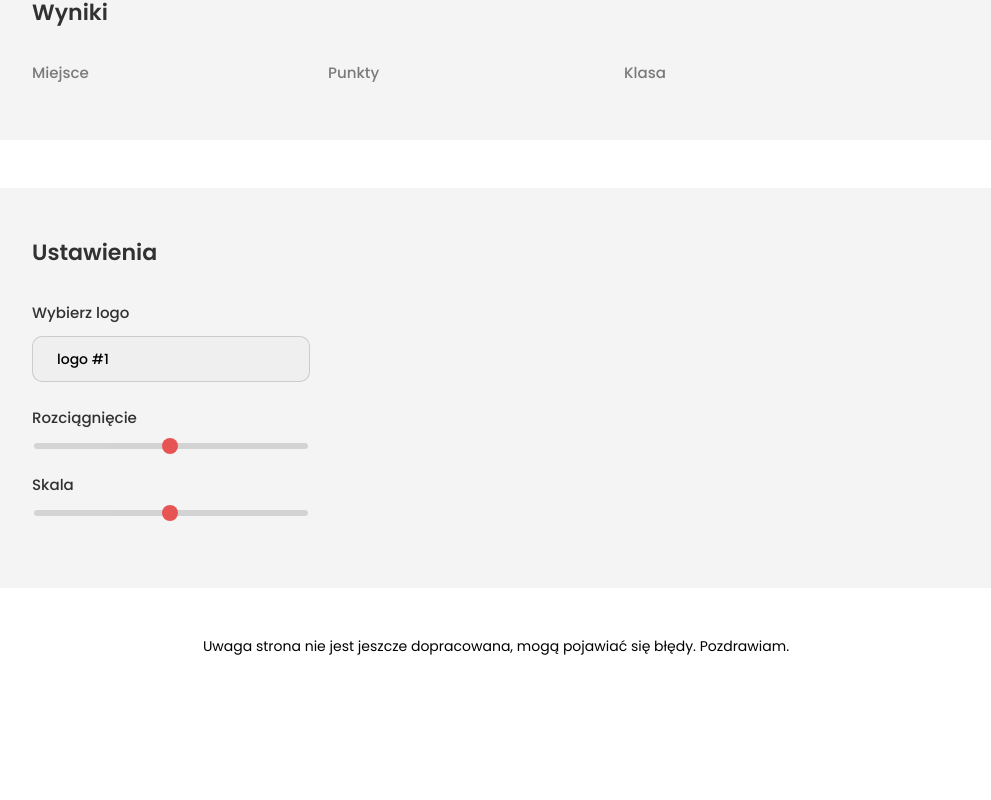
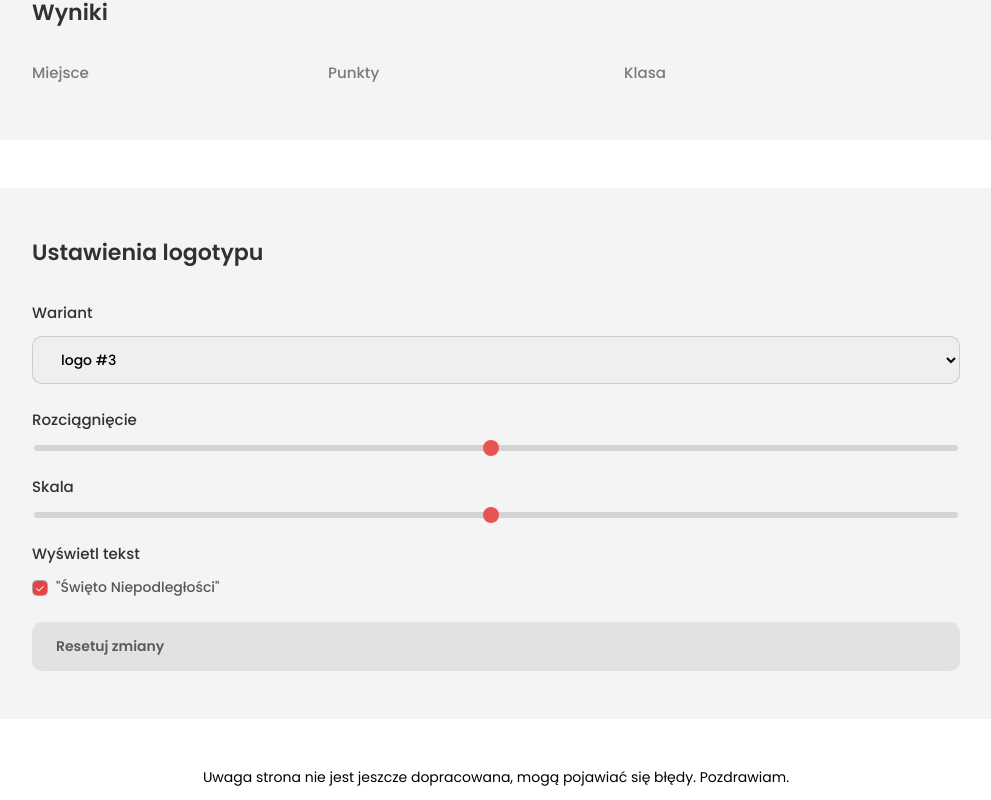
Before and after one commit to Just-xx/konkurs-site, a React (Vite) app: page / in a window 1280 px wide. Shown: the part 668-1468 px from the top of the page, without its empty margins (144-1135 px from the left). Before the commit the page ends 1333 px from the top, so only its background shows below. Built offline with nearby package versions, Linux system fonts and the light colour scheme.

Commit message:
added config section

```diff
--- a/src/components/Cards/ConfigCard/ConfigCard.css
+++ b/src/components/Cards/ConfigCard/ConfigCard.css
@@ -0,0 +1,3 @@
+.config-form {
+  width: 100%;
+}
--- a/src/components/Cards/ConfigCard/ConfigCard.jsx
+++ b/src/components/Cards/ConfigCard/ConfigCard.jsx
@@ -3,25 +3,45 @@ import "./ConfigCard.css";
 import Card from "../Card/Card";
 import { useState } from "react";
 import { useConfig } from "../../../hooks/useConifg";
+import Button from "../../Button/Button";
+import { useEffect } from "react";
+import { DEFAULT_CONFIG } from "../../../utils/defaultConfig";
 
 export default function ConfigCard() {
-  const [selected, setSelected] = useState("logo1");
-  const [scaleX, setScaleX] = useState(50);
-  const [size, setSize] = useState(50);
-  const [text, setText] = useState(true);
+  const [selected, setSelected] = useState(DEFAULT_CONFIG.selected);
+  const [scaleX, setScaleX] = useState(DEFAULT_CONFIG.scaleX);
+  const [size, setSize] = useState(DEFAULT_CONFIG.size);
+  const [text, setText] = useState(DEFAULT_CONFIG.text);
 
   const handleChange = (e, setFunc) => {
     setFunc(e.target.value);
   };
 
-  useConfig({ selected, scaleX, size });
+  const handleReset = (e) => {
+    setSelected(DEFAULT_CONFIG.selected);
+    setScaleX(DEFAULT_CONFIG.scaleX);
+    setSize(DEFAULT_CONFIG.scaleX);
+    setText(DEFAULT_CONFIG.text);
+  };
+
+  const { getConfig } = useConfig({ selected, scaleX, size, text });
+
+  useEffect(() => {
+    const storageConfig = getConfig();
+    if (storageConfig) {
+      setSelected(storageConfig.selected)
+      setScaleX(storageConfig.scaleX)
+      setSize(storageConfig.size)
+      setText(storageConfig.text)
+    }
+  }, [])
 
   return (
     <Card>
       <div className="config-wrapper">
-        <h1>Ustawienia</h1>
-        <form action="">
-          <label htmlFor="logo-variant">Wybierz logo</label>
+        <h1>Ustawienia logotypu</h1>
+        <form className="config-form" onSubmit={(e) => e.preventDefault()}>
+          <label htmlFor="logo-variant">Wariant</label>
           <select
             value={selected}
             onChange={(e) => handleChange(e, setSelected)}
@@ -52,8 +72,23 @@ export default function ConfigCard() {
             value={size}
             onChange={(e) => handleChange(e, setSize)}
           />
-          {/* <label htmlFor="text">Tekst</label>
-          <input type="checkbox" name="text" id="text" /> */}
+          <label htmlFor="text">Wyświetl tekst</label>
+          <div className="checkbox">
+            <div className="input-checkbox">
+              <input
+                type="checkbox"
+                name="text"
+                id="text"
+                checked={text}
+                onChange={() => setText(!text)}
+              />
+              <i className="fa-solid fa-check"></i>
+            </div>
+            <label htmlFor="text">"Święto Niepodległości"</label>
+          </div>
+          <Button secondary onClick={handleReset}>
+            Resetuj zmiany
+          </Button>
         </form>
       </div>
     </Card>
--- a/src/components/Logos/HeroLogo/HeroLogo.jsx
+++ b/src/components/Logos/HeroLogo/HeroLogo.jsx
@@ -6,19 +6,21 @@ import logo3 from "../../../assets/logo3.png";
 import { useState, useEffect } from "react";
 import { useConfig } from "../../../hooks/useConifg";
 import { motion } from "framer-motion";
+import { AnimatePresence } from "framer-motion";
+import { DEFAULT_CONFIG } from "../../../utils/defaultConfig";
 
 export default function HeroLogo() {
-  const [config, setConfig] = useState({
-    selected: "logo2",
-    scaleX: 50,
-    size: 50,
-  });
+  const [config, setConfig] = useState(DEFAULT_CONFIG);
   const { getConfig } = useConfig(false);
 
   useEffect(() => {
-    setInterval(() => {
-      setConfig(getConfig());
-    }, 100);
+    const fetchConfig = () => {
+      const storageConfig = getConfig();
+      if (storageConfig) setConfig(storageConfig);
+    };
+
+    fetchConfig();
+    setInterval(() => fetchConfig(), 100);
   }, []);
 
   return (
@@ -27,45 +29,35 @@ export default function HeroLogo() {
       animate={{
         scaleX: config.scaleX * 0.02,
         height: `${config.size * 4}px`,
-        opacity: 1
+        opacity: 1,
       }}
       initial={{
         opacity: 0,
       }}
     >
       {config.selected === "logo1" && (
-        <>
-          <img src={logo1} alt="" className="hero-logo-img logo-1" />
-        </>
+        <img src={logo1} alt="" className="hero-logo-img logo-1" />
       )}
       {config.selected === "logo2" && (
-        <>
-          <img src={logo2} alt="" className="hero-logo-img" />
-          <motion.span
-            animate={{ fontSize: `${config?.size * 0.07}rem` }}
-            initial={{ fontSize: '3.5rem' }}
-            className="hero-logo-text"
-            >
-            11 listopada
-            <br />
-            Święto Niepodległości
-          </motion.span>
-        </>
+        <img src={logo2} alt="" className="hero-logo-img" />
       )}
       {config.selected === "logo3" && (
-        <>
-          <img src={logo3} alt="" className="hero-logo-img logo-3" />
+        <img src={logo3} alt="" className="hero-logo-img logo-3" />
+      )}
+      <AnimatePresence>
+        {config.text && (
           <motion.span
-            animate={{ fontSize: `${config?.size * 0.07}rem` }}
-            initial={{ fontSize: '3.5rem' }}
+            animate={{ fontSize: `${config?.size * 0.07}rem`, opacity: 1 }}
+            initial={{ fontSize: "3.5rem", opacity: 0 }}
             className="hero-logo-text"
+            exit={{ opacity: 0 }}
           >
             11 listopada
             <br />
             Święto Niepodległości
           </motion.span>
-        </>
-      )}
+        )}
+      </AnimatePresence>
     </motion.div>
   );
 }
--- a/src/hooks/useCSVData.js
+++ b/src/hooks/useCSVData.js
@@ -32,7 +32,6 @@ export const useCSVData = () => {
             [String(id), String(0), String(score), String(className)],
           ])
         );
-        console.log(id)
         return;
       }
     }
--- a/src/hooks/useConifg.js
+++ b/src/hooks/useConifg.js
@@ -2,10 +2,11 @@ import { useEffect } from "react";
 
 const getConfig = () => {
   const config = localStorage.getItem("config");
-  console.log(config)
   if (config) return JSON.parse(config);
   return {};
 };
+
+let firstFetch = false;
 
 export const useConfig = (config) => {
 
@@ -13,7 +14,11 @@ export const useConfig = (config) => {
   if (config) {
     const { selected, scaleX, size, text } = config;
     useEffect(() => {
-      localStorage.setItem("config", JSON.stringify({ selected, scaleX, size }));
+      if (getConfig(config) && !firstFetch) {
+        firstFetch = true;
+        return undefined;
+      }
+      localStorage.setItem("config", JSON.stringify({ selected, scaleX, size, text }));
     }, [selected, scaleX, size, text]);
   }
 
--- a/src/hooks/useLocalStorage.js
+++ b/src/hooks/useLocalStorage.js
@@ -9,15 +9,8 @@ function setCSVDataStorage(CSVData) {
 }
 
 function isCSVEqual(CSVData, CSVDataStorage) {
-
-  const flatCSVDataStorage = CSVDataStorage.flat();
-  if (
-    CSVData.flat().filter((item, index) => item !== flatCSVDataStorage[index])
-      .length > 0
-  )
-    return false;
-
-  return true;
+  if (JSON.stringify(CSVData) === JSON.stringify(CSVDataStorage)) return true;
+  return false;
 }
 
 function sortResults(CSVData) {
--- a/src/styles/cardForm.css
+++ b/src/styles/cardForm.css
@@ -12,10 +12,6 @@ form input[type="text"], select {
   border-radius: 10px;
   font-weight: 500;
   border: 1px solid rgba(0, 0, 0, 0.15);
-}
-
-select {
-  appearance: none;
 }
 
 label {
@@ -55,3 +51,70 @@ input[type="range"]::-moz-range-thumb {
   cursor: pointer;
   border-radius: 50%;
 }
+
+.checkbox {
+  display: flex;
+  align-items: center;
+  margin-bottom: 24px;
+}
+
+.checkbox, .checkbox * {
+  cursor: pointer;
+}
+
+.checkbox:hover label {
+  opacity: .95;
+}
+
+.checkbox label {
+  margin: 0;
+  font-size: 1rem;
+  font-weight: 500;
+  opacity: .8;
+  user-select: none;
+  padding-left: 8px;
+  text-wrap: nowrap;
+}
+
+input[type="checkbox"] {
+  appearance: none;
+  background-color: rgba(0, 0, 0, 0.15);
+  width: 16px;
+  height: 16px;
+  border-radius: 5px;
+  border: 1px solid rgba(0, 0, 0, 0.2);
+  position: relative;
+  overflow: hidden;
+  margin: 0;
+}
+
+input[type="checkbox"]:checked::after {
+  content: '';
+  background: var(--primary);
+  width: 100%;
+  height: 100%;
+  position: absolute;
+  left: 0;
+  top: 0;
+  background-image: url();
+}
+
+.input-checkbox {
+  display: flex;
+  position: relative;
+}
+
+.input-checkbox i {
+  display: block;
+  visibility: hidden;
+  position: absolute;
+  top: 50%;
+  left: 50%;
+  transform: translate(-50%, -50%);
+  font-size: 9px;
+  color: rgba(255, 255, 255, 0.8);
+}
+
+.input-checkbox input[type="checkbox"]:checked ~ i {
+  visibility: visible;
+}
--- /dev/null
+++ b/src/utils/defaultConfig.js
@@ -0,0 +1,6 @@
+export const DEFAULT_CONFIG = {
+  selected: "logo3",
+  scaleX: 50,
+  size: 50,
+  text: true,
+};
```
